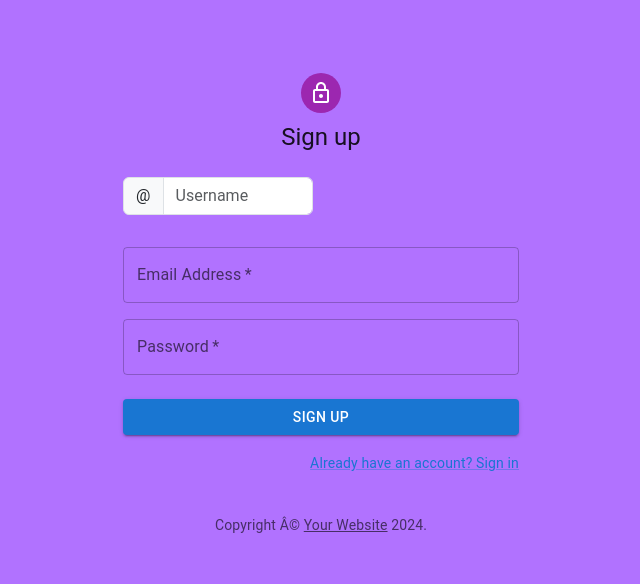
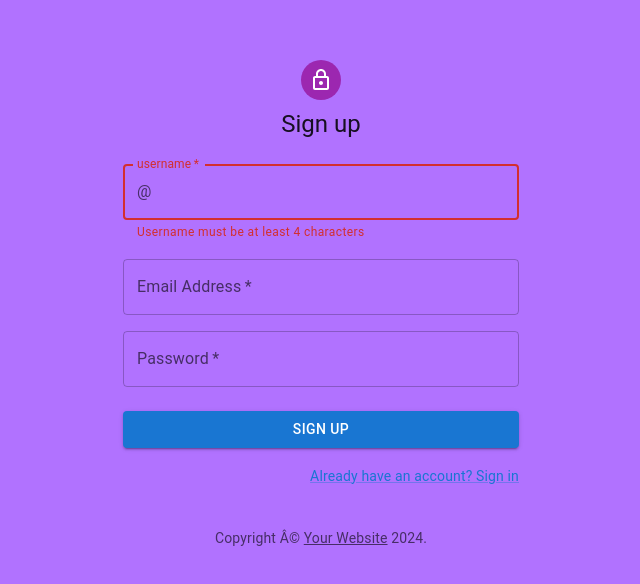
Before and after one commit to MichaelMeola/where-to-group-project, a React (Vite) app: page /signup in a window 1280 px wide. Shown: the part 132-716 px from the top of the page, without its empty margins (319-959 px from the left). Built offline with nearby package versions, Linux system fonts and the light colour scheme.

Commit message:
set up zustand with login

```diff
--- a/src/Components/Group/Group.jsx
+++ b/src/Components/Group/Group.jsx
@@ -1,25 +1,15 @@
 // placeholder data for group component
-const groups = [
-    { groupId: '1', name: 'cool group', zip: '12345' },
-    { groupId: '2', name: 'awesome group', zip: '67890' },
-];
-Group(groups);
-export default function Group(props) {
+import { useProfileStore } from "../../globalState.jsx";
 
-    // console.log(groups);
-    const mappedGroup = groups.map((group) => {
-        return (
-            <div key={group.groupId}>
-                <p>groupId: {group.groupId}</p>
-                <p>name: {group.name}</p>
-                <p>zip: {group.zip}</p>
-            </div>
-        );
-    });
+
+export default function Group() {
+    const { profile } = useProfileStore()
+    console.log(profile);
+
 
     return (
         <div>
-            <h1>{mappedGroup}</h1>
+            <h1>{profile.username}</h1>
         </div>
     );
 }
--- a/src/Components/LogIn/Login.jsx
+++ b/src/Components/LogIn/Login.jsx
@@ -15,6 +15,7 @@ import { createTheme, ThemeProvider } from "@mui/material/styles";
 import { useState } from "react";
 import { useNavigate } from "react-router-dom";
 import axios from "axios";
+import { useProfileStore } from "../../globalState.jsx";
 
 function Copyright(props) {
   return (
@@ -41,6 +42,7 @@ const defaultTheme = createTheme();
 export default function Login() {
   const navigate = useNavigate();
 
+  const {profile, setProfile} = useProfileStore()
   const [emailValue, setEmailValue] = useState("");
   const [passwordValue, setPasswordValue] = useState("");
 
@@ -55,10 +57,12 @@ export default function Login() {
       alert(res.data.message);
     }
     if (res.data.success) {
-      // console.log('hit');
+      setProfile(res.data.profile)
       navigate("/groups");
     }
-    console.log(res.data);
+    console.log(res.data.profile);
+    console.log('zussy', profile);
+
   };
 
   return (
--- a/src/Components/SignUp/SignUp.jsx
+++ b/src/Components/SignUp/SignUp.jsx
@@ -14,8 +14,7 @@ import Container from '@mui/material/Container';
 import { createTheme, ThemeProvider } from '@mui/material/styles';
 import { useState } from 'react';
 import axios from 'axios';
-import InputGroup from 'react-bootstrap/InputGroup';
-import Form from 'react-bootstrap/Form';
+import InputAdornment from '@mui/material/InputAdornment';
 
 function Copyright(props) {
     return (
@@ -79,8 +78,8 @@ export default function SignUp() {
                     <Box component="form" noValidate onSubmit={handleReg} sx={{ mt: 3 }}>
 
                         <Grid container spacing={2}>
-                            <Grid item xs={12} sm={6}>
-                                {/* <TextField
+                            <Grid item xs={12}>
+                                <TextField
                                     autoComplete="given-name"
                                     name="username"
                                     required
@@ -90,25 +89,15 @@ export default function SignUp() {
                                     autoFocus
                                     onChange={(e) => setUsernameValue(e.target.value)}
                                     value={usernameValue}
-                                    error={usernameValue.length < 2}
-                                    helperText={usernameValue.length < 2 ? null : 'First name must be at least 2 characters'}
-                                /> */}
-                                <InputGroup className="mb-3">
-                                    <InputGroup.Text id="basic-addon1" className='signup-inputgroup-text'>@</InputGroup.Text>
-                                    <Form.Control
-                                    required
-                                    fullWidth
-                                    id="username"
-                                    label="Username"
-                                    placeholder="Username"
-                                    aria-label="Username"
-                                    aria-describedby="basic-addon1"
-                                    onChange={(e) => setUsernameValue(e.target.value)}
-                                    value={usernameValue}
-                                    error={usernameValue.length < 2}
-                                    helperText={usernameValue.length < 2 ? null : 'First name must be at least 2 characters'}
-                                    />
-                                </InputGroup>
+                                    error={usernameValue.length < 5}
+                                    helperText={usernameValue.length < 5 ? 'Username must be at least 4 characters' : null }
+                                    InputProps={{
+                                        startAdornment: (
+                                            <InputAdornment position="start">@</InputAdornment>
+                                        ),
+
+                                    }}
+                                />
                             </Grid>
                             <Grid item xs={12}>
                                 <TextField
--- a/src/globalState.jsx
+++ b/src/globalState.jsx
@@ -9,6 +9,6 @@ export const useEvents = create((set) => ({
 }));
 
 export const useProfileStore = create((set) => ({
-  profile: null,
+  profile: {},
   setProfile: (newProfile) => set({ profile: newProfile }),
 }));
```
Also changed, not shown: 1 other file (tests, documents, lock files or other folders).
